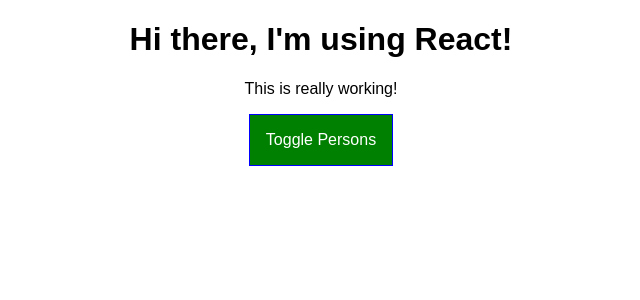
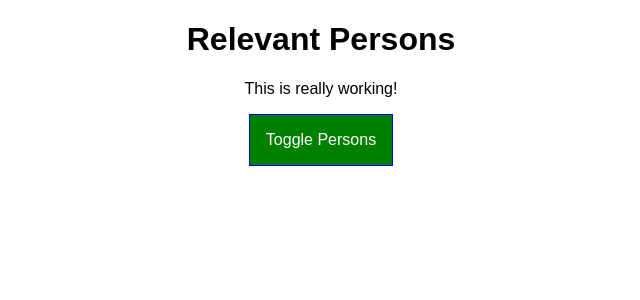
Before and after one commit to royriver23/playing-react, a React app: page / in a window 1280 px wide. Shown: the top 300 px of the page, without its empty margins (319-959 px from the left). Built offline with nearby package versions, Linux system fonts and the light colour scheme.

Commit message:
Props from App component

```diff
--- a/src/components/CockPit/CockPit.js
+++ b/src/components/CockPit/CockPit.js
@@ -17,7 +17,7 @@
   }
   return (
     <div className={classes.Cockpit}>
-      <h1>Hi there, I'm using React!</h1>
+      <h1>{ props.appTitle }</h1>
       <p className={assignedClasses.join(' ')}>This is really working!</p>
       <button onClick={props.clicked} className={btnClass} >Toggle Persons</button>
     </div>
--- a/src/containers/App.js
+++ b/src/containers/App.js
@@ -58,6 +58,7 @@
     return (
       <div className={classes.App}>
         <Cockpit
+          appTitle={this.props.title}
           showPersons={this.state.showsPersons}
           persons={this.state.persons}
           clicked={this.togglePersonsHandler} />
--- a/src/index.js
+++ b/src/index.js
@@ -4,5 +4,5 @@
 import App from './containers/App';
 import registerServiceWorker from './registerServiceWorker';
 
-ReactDOM.render(<App />, document.getElementById('root'));
+ReactDOM.render(<App title="Relevant Persons" />, document.getElementById('root'));
 registerServiceWorker();
```
